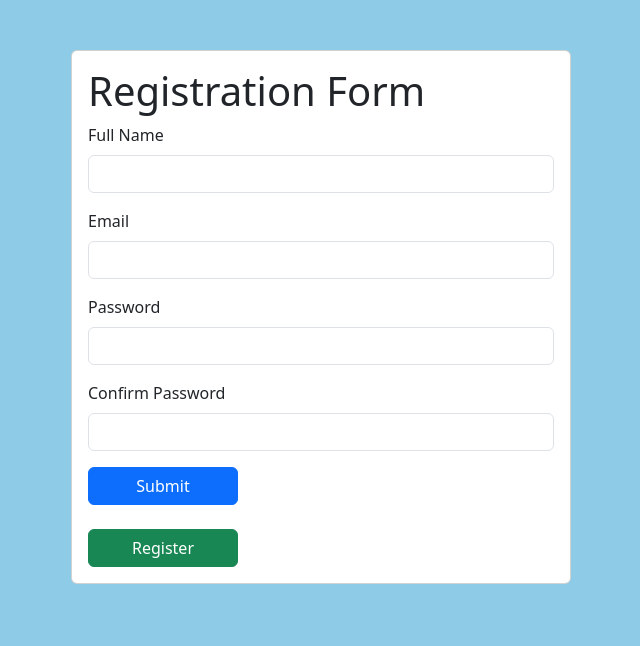
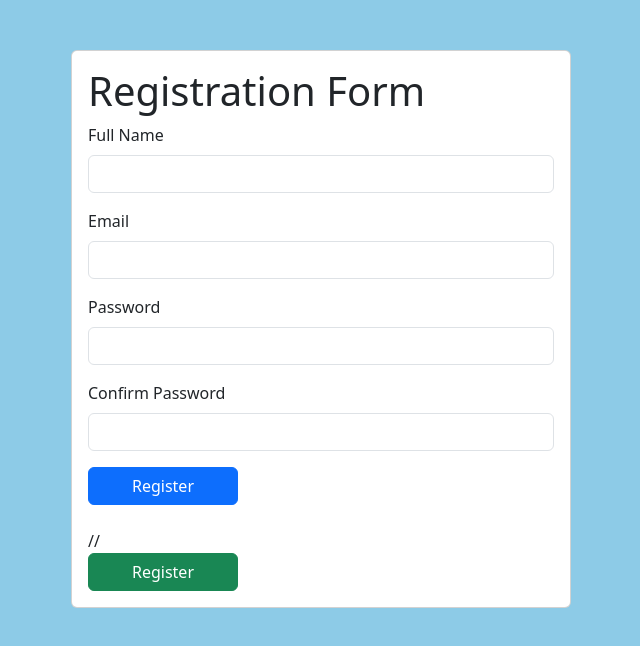
Before and after one commit to Roopashreehv/Besant_project, a React (Create React App) app: page / in a window 1280 px wide. Shown: the top 646 px of the page, without its empty margins (544-1184 px from the left). Built offline with nearby package versions, Linux system fonts and the light colour scheme.

Commit message:
Update StuRegister.js

```diff
--- a/src/StuRegister.js
+++ b/src/StuRegister.js
@@ -66,9 +66,9 @@ function StuRegister() {
                     <label className="form-label">Confirm Password</label>
                     <input type="password" value={cpswd} onChange={e => setCpswd(e.target.value)} className="form-control" id="exampleInputPassword1" />
                 </div>
-                <button type="submit" className="btn btn-primary" style={{width:"150px"}}>Submit</button>
+                <button type="submit" className="btn btn-primary" style={{width:"150px"}}>Register</button>
                 <br></br>
-                <Link type="submit" className="btn btn-success" to="/login" style={{width:"150px"}}>Register</Link>
+                // <Link type="submit" className="btn btn-success" to="/login" style={{width:"150px"}}>Register</Link>
 
             </form>
         </div>
```
